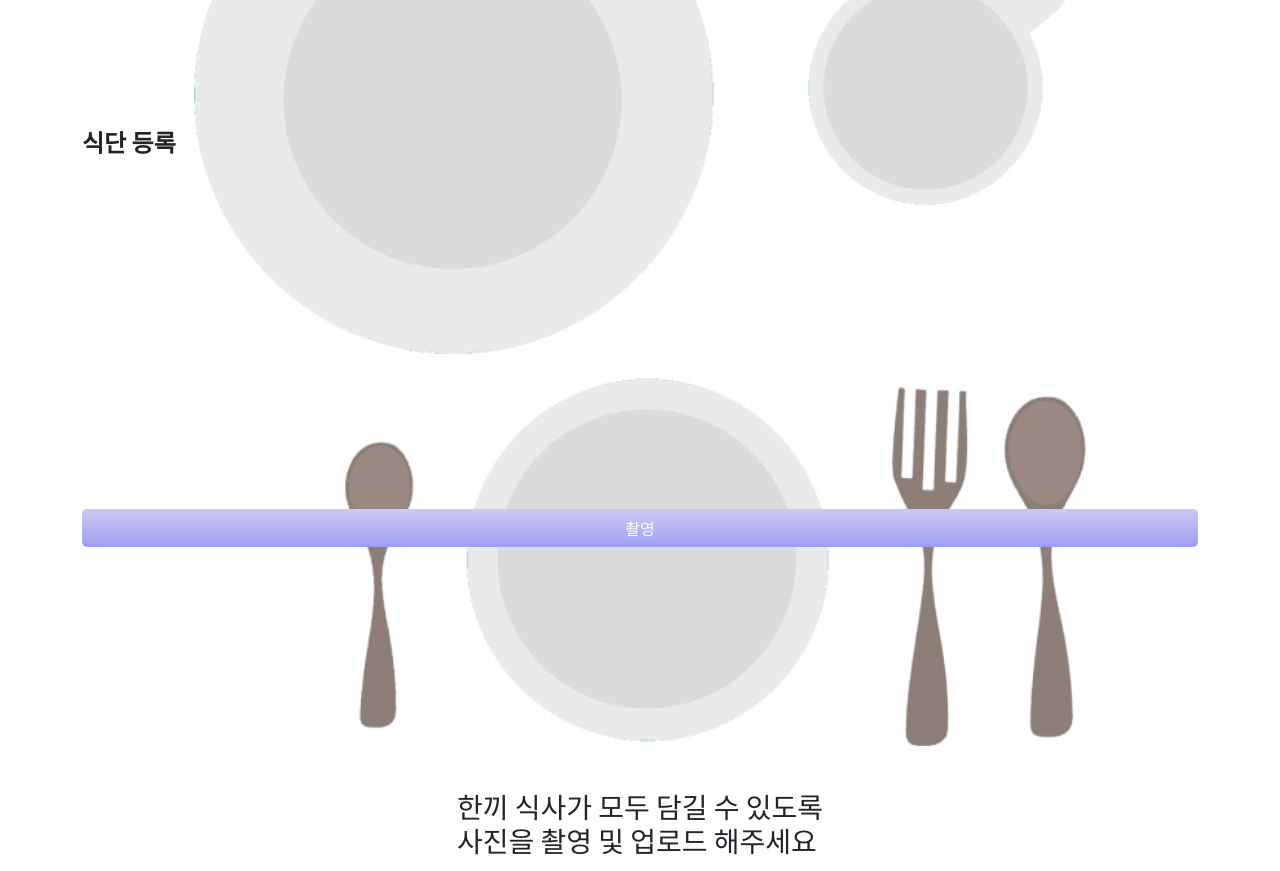
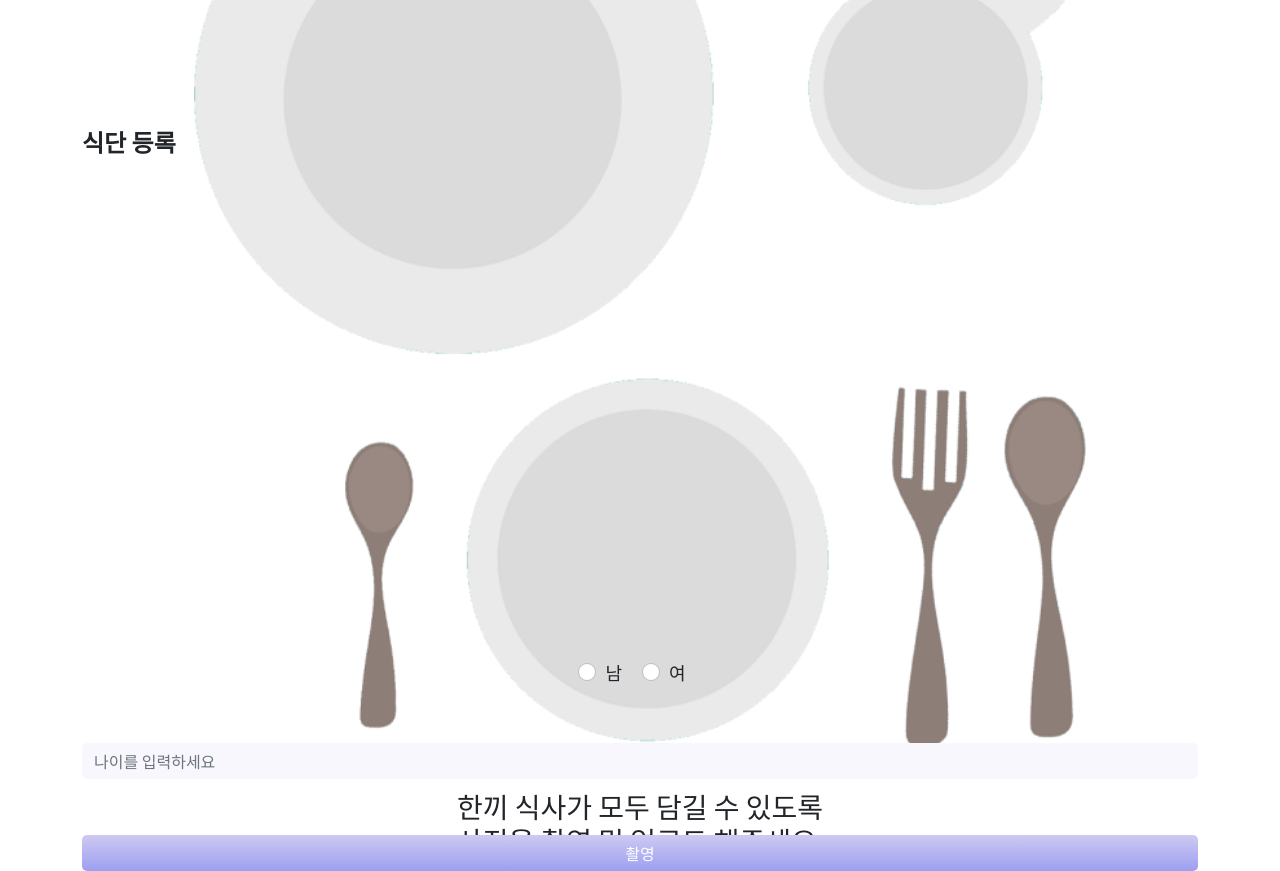
Before and after one commit to Tandanji/tandanji-api, a FastAPI app: page /taking-pictures/ in a window 1280 px wide. Run offline with FastAPI, Linux system fonts and the light colour scheme.

Commit message:
Fix: 나이와 성별을 입력 받을 수 있는 Input생성

```diff
--- a/templates/foodguide.html
+++ b/templates/foodguide.html
@@ -47,13 +47,7 @@
           </h3>
         </div>
         <div class="bottom">
-          <button
-            type="button"
-            class="btn"
-            onclick="document.getElementById('getCamera').click();"
-          >
-            촬영
-          </button>
+
           <form
             id="form"
             method="post"
@@ -61,6 +55,18 @@
             enctype="multipart/form-data"
             action="/taking-pictures/uploadfile/"
           >
+          <div style="text-align: center; margin: 5%; font-size: large;">
+            <div class="form-check form-check-inline">
+              <input class="form-check-input" type="radio" name="inlineRadioOptions" id="inlineRadio1" value="option1">
+              <label class="form-check-label" for="inlineRadio1">남</label>
+            </div>
+            <div class="form-check form-check-inline">
+              <input class="form-check-input" type="radio" name="inlineRadioOptions" id="inlineRadio2" value="option2">
+              <label class="form-check-label" for="inlineRadio2">여</label>
+            </div>
+          </div>
+          <input class="form-control textInput" min="1" max="100" type="number" placeholder="나이를 입력하세요" />
+
             <input
               id="getCamera"
               type="file"
@@ -71,6 +77,13 @@
               capture="camera"
             />
           </form>
+          <button
+            type="button"
+            class="btn"
+            onclick="document.getElementById('getCamera').click();"
+          >
+            촬영
+          </button>
         </div>
       </div>
     </div>
@@ -81,6 +94,13 @@
     };
   </script>
   <style>
+    .textInput {
+      background: #f8f7fd;
+      border-radius: 5px;
+      border-color: none;
+      border-style: none !important;
+      margin-bottom: 5%;
+    }
     p {
       text-align: center;
       font-size: 12px;
@@ -108,6 +128,7 @@
       justify-content: center;
       align-items: center;
       flex-direction: column;
+      margin-bottom: 10%;
     }
     .container {
       height: 100%;
```
